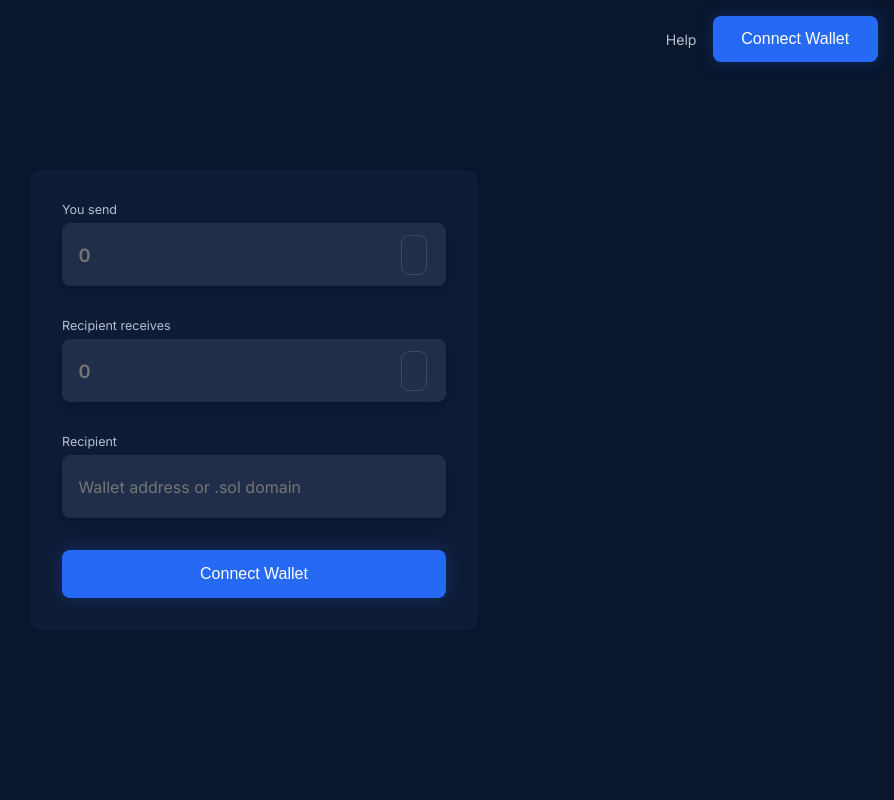
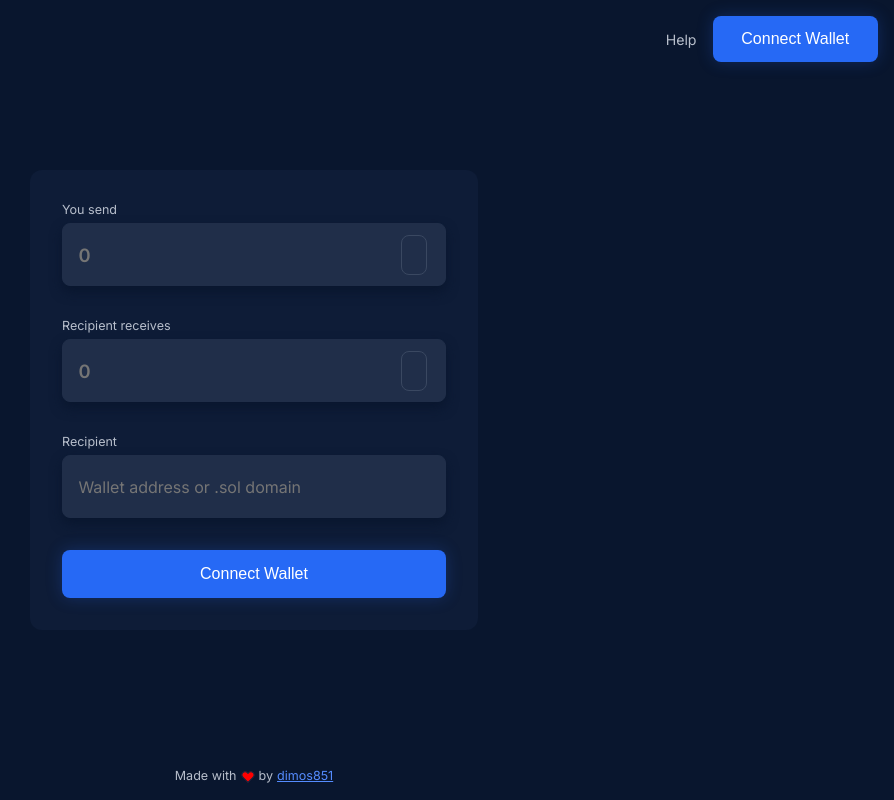
Before and after one commit to dimosmera/glueprotocol, a Next.js app: page / in a window 1280 px wide. Shown: the whole page, without its empty margins (386-1280 px from the left). Built offline with nearby package versions, Linux system fonts and the light colour scheme; no server answers; what @solana/web3.js would draw is missing.

Commit message:
Add AppFooter component

```diff
--- /dev/null
+++ b/src/components/AppFooter/AppFooter.module.css
@@ -0,0 +1,21 @@
+.container {
+  width: 100%;
+  position: fixed;
+
+  padding: 1rem;
+
+  bottom: 0;
+  z-index: 10;
+}
+
+.love-text {
+  color: var(--heather);
+  font-size: var(--font-size-sm);
+}
+
+.link-text {
+  composes: love-text;
+  color: var(--cornflower-blue);
+
+  margin-left: 4px;
+}
--- /dev/null
+++ b/src/components/AppFooter/AppFooter.tsx
@@ -0,0 +1,31 @@
+import { FiHeart } from "react-icons/fi";
+
+import styles from "./AppFooter.module.css";
+
+const AppFooter = () => {
+  return (
+    <div className={`flexbox ${styles.container}`}>
+      <p className={styles["love-text"]}>Made with</p>
+
+      <FiHeart
+        size={14}
+        color="#1D243C"
+        fill="red"
+        style={{ marginLeft: "4px", marginTop: "3px", marginRight: "4px" }}
+      />
+
+      <p className={styles["love-text"]}>by</p>
+
+      <a
+        className={styles["link-text"]}
+        href="https://twitter.com/dimos851"
+        target="_blank"
+        rel="noopener"
+      >
+        dimos851
+      </a>
+    </div>
+  );
+};
+
+export default AppFooter;
--- /dev/null
+++ b/src/components/AppFooter/index.ts
@@ -0,0 +1 @@
+export { default } from "./AppFooter";
--- a/src/components/Layout/Layout.tsx
+++ b/src/components/Layout/Layout.tsx
@@ -1,3 +1,4 @@
+import AppFooter from "components/AppFooter";
 import AppHeader from "components/AppHeader";
 import PageHead from "components/PageHead";
 
@@ -13,6 +14,8 @@ const Layout = ({ children }: Props) => {
       <AppHeader />
 
       {children}
+
+      <AppFooter />
     </>
   );
 };
```
